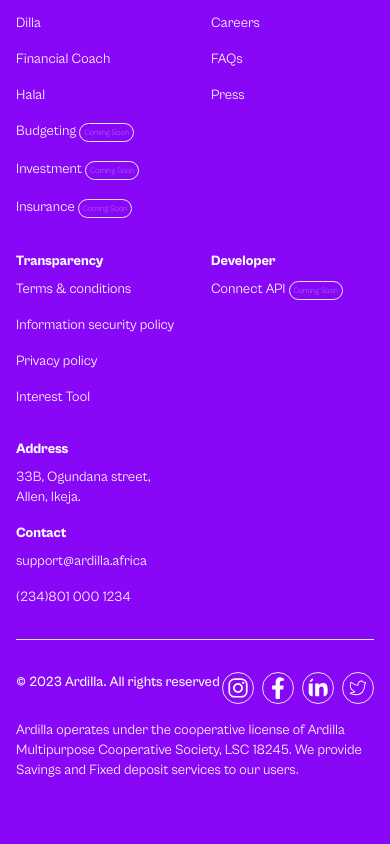
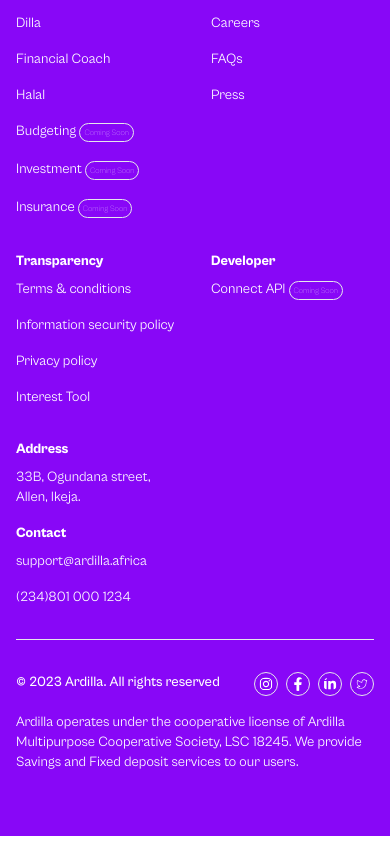
Before and after one commit to chukkydave/ardilla, a React (Vite) app: page / in a window 390 px wide. Shown: the part 4848-5692 px from the top of the page. Built offline with nearby package versions, Linux system fonts and the light colour scheme.

Commit message:
add hover effect and resize social buttons

```diff
--- a/src/components/Footer/index.jsx
+++ b/src/components/Footer/index.jsx
@@ -79,8 +79,11 @@
                 <hr />
                 <div className='flex flex-row justify-between mt-8 mb-4'>
                     <p className='font-medium text-sm font-cabinet text-white'> &copy; 2023 Ardilla. All rights reserved</p>
-                    <div className='flex gap-2'>
-                        <FaInstagram className='border rounded-full p-1 w-8 h-8' /> <FaFacebookF className='border rounded-full p-1 w-8 h-8' /> <FaLinkedinIn className='border rounded-full p-1 w-8 h-8' /> <CiTwitter className='border rounded-full p-1 w-8 h-8' />
+                    <div className="flex gap-2">
+                        <FaInstagram className="border rounded-full p-1 lg:w-8 lg:h-8 w-6 h-6 transition-transform transform hover:scale-110 " />
+                        <FaFacebookF className="border rounded-full p-1 lg:w-8 lg:h-8 w-6 h-6 transition-transform transform hover:scale-110 " />
+                        <FaLinkedinIn className="border rounded-full p-1 lg:w-8 lg:h-8 w-6 h-6 transition-transform transform hover:scale-110 " />
+                        <CiTwitter className="border rounded-full p-1 lg:w-8 lg:h-8 w-6 h-6 transition-transform transform hover:scale-110 " />
                     </div>
                 </div>
                 <p className='font-normal text-sm font-cabinet text-white'>Ardilla operates under the cooperative license of Ardilla Multipurpose Cooperative Society, LSC 18245. We provide Savings and Fixed deposit services to our users.</p>
```
